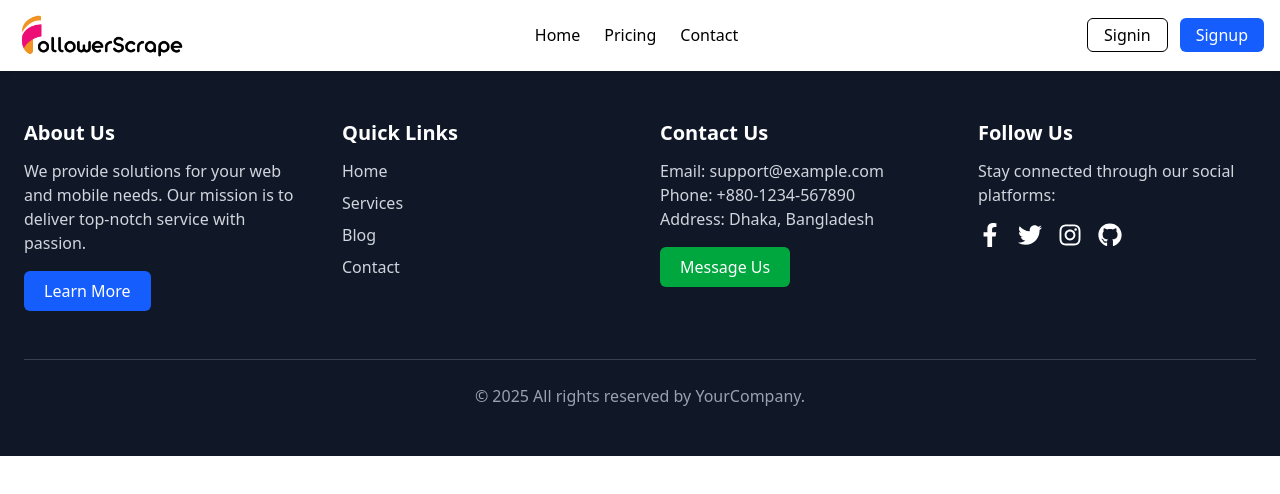
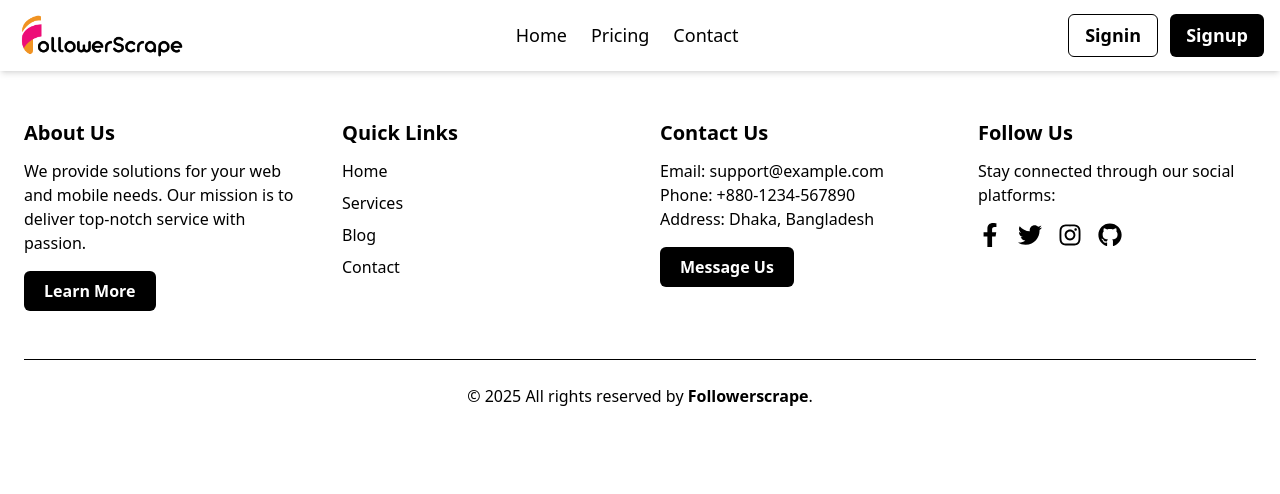
Before and after one commit to Team-Bitsec/followerscrape, a Next.js app: page / in a window 1280 px wide. Shown: the top 494 px of the page. Built offline with nearby package versions, Linux system fonts and the light colour scheme.

Commit message:
color and fontsize edit

```diff
--- a/app/components/footer/Footer.jsx
+++ b/app/components/footer/Footer.jsx
@@ -4,16 +4,16 @@ import { FaFacebookF, FaTwitter, FaInstagram, FaGithub } from 'react-icons/fa';
 
 export default function Footer() {
   return (
-    <footer className="bg-gray-900 text-white px-6 py-12">
+    <footer className="bg-white text-black px-6 py-12 ">
       <div className="max-w-7xl mx-auto grid grid-cols-1 sm:grid-cols-2 md:grid-cols-4 gap-10">
 
         {/* About Us */}
         <div>
           <h2 className="text-xl font-semibold mb-3">About Us</h2>
-          <p className="text-gray-300 mb-4">
+          <p className="text-black mb-4">
             We provide solutions for your web and mobile needs. Our mission is to deliver top-notch service with passion.
           </p>
-          <button className="bg-blue-600 hover:bg-blue-700 text-white px-5 py-2 rounded-md">
+          <button className="bg-black hover:bg-orange-300 text-white px-5 py-2 rounded-md hover:text-black font-bold cursor-pointer">
             Learn More
           </button>
         </div>
@@ -21,21 +21,21 @@ export default function Footer() {
         {/* Quick Links */}
         <div>
           <h2 className="text-xl font-semibold mb-3">Quick Links</h2>
-          <ul className="space-y-2 text-gray-300">
-            <li><a href="#" className="hover:text-white">Home</a></li>
-            <li><a href="#" className="hover:text-white">Services</a></li>
-            <li><a href="#" className="hover:text-white">Blog</a></li>
-            <li><a href="#" className="hover:text-white">Contact</a></li>
+          <ul className="space-y-2 text-black">
+            <li><a href="#" className="hover:text-orange-300">Home</a></li>
+            <li><a href="#" className="hover:text-orange-300">Services</a></li>
+            <li><a href="#" className="hover:text-orange-300">Blog</a></li>
+            <li><a href="#" className="hover:text-orange-300">Contact</a></li>
           </ul>
         </div>
 
         {/* Contact Us */}
         <div>
           <h2 className="text-xl font-semibold mb-3">Contact Us</h2>
-          <p className="text-gray-300">Email: support@example.com</p>
-          <p className="text-gray-300">Phone: +880-1234-567890</p>
-          <p className="text-gray-300 mb-4">Address: Dhaka, Bangladesh</p>
-          <button className="bg-green-600 hover:bg-green-700 text-white px-5 py-2 rounded-md">
+          <p className="text-black">Email: support@example.com</p>
+          <p className="text-black">Phone: +880-1234-567890</p>
+          <p className="text-black mb-4">Address: Dhaka, Bangladesh</p>
+          <button className="bg-black hover:text-black font-bold hover:bg-orange-300 text-white px-5 py-2 rounded-md cursor-pointer" >
             Message Us
           </button>
         </div>
@@ -43,7 +43,7 @@ export default function Footer() {
         {/* Follow Us */}
         <div>
           <h2 className="text-xl font-semibold mb-3">Follow Us</h2>
-          <p className="text-gray-300 mb-4">Stay connected through our social platforms:</p>
+          <p className="text-black mb-4">Stay connected through our social platforms:</p>
           <div className="flex space-x-4 text-2xl">
             <a href="#" className="hover:text-blue-500"><FaFacebookF /></a>
             <a href="#" className="hover:text-blue-400"><FaTwitter /></a>
@@ -54,8 +54,8 @@ export default function Footer() {
       </div>
 
       {/* Bottom */}
-      <div className="border-t border-gray-700 mt-12 pt-6 text-center text-gray-400">
-        © 2025 All rights reserved by YourCompany.
+      <div className="border-t border-black mt-12 pt-6 text-center text-black">
+        © 2025 All rights reserved by <span className='font-bold'>Followerscrape</span>.
       </div>
     </footer>
   );
--- a/app/components/hero/Header.jsx
+++ b/app/components/hero/Header.jsx
@@ -3,28 +3,32 @@
 
 import { useState } from "react";
 
+
+
+
+
 export default function Header() {
   const [isOpen, setIsOpen] = useState(false);
 
   return (
-    <nav className="bg-white shadow-md sticky top-0 z-50">
-      <div className="container mx-auto px-4 py-3 flex justify-between items-center">
+    <nav className="bg-white shadow-md sticky top-0 z-50 text-[18px]">
+      <div className="container mx-auto px-4 py-3 flex justify-between items-center cursor-pointer">
         {/* Left: Logo */}
         <div className="text-xl font-bold">
        <img src="/images/logo/logo-png.png" alt="followerscraper" width="170px" height="150px"/>
         </div>
 
         {/* Desktop Menu */}
-        <div className="hidden md:flex space-x-6">
-          <a href="#home" className="hover:text-blue-600">Home</a>
-          <a href="#pricing" className="hover:text-blue-600">Pricing</a>
-          <a href="#contact" className="hover:text-blue-600">Contact</a>
+        <div className="hidden md:flex space-x-6 ">
+          <a href="#home" className="hover:text-orange-300">Home</a>
+          <a href="#pricing" className="hover:text-orange-300">Pricing</a>
+          <a href="#contact" className="hover:text-orange-300">Contact</a>
         </div>
 
         {/* Right side: Auth Buttons */}
-        <div className="hidden md:flex space-x-3">
-          <button className="px-4 py-1 border rounded-md hover:bg-gray-100">Signin</button>
-          <button className="px-4 py-1 bg-blue-600 text-white rounded-md hover:bg-blue-700">Signup</button>
+        <div className="hidden md:flex space-x-3 font-bold ">
+          <button className="px-4 py-1 border rounded-md hover:bg-gray-100 cursor-pointer">Signin</button>
+          <button className="px-4 py-2 bg-black text-white rounded-md hover:bg-orange-300 hover:text-black cursor-pointer">Signup</button>
         </div>
 
         {/* Mobile Menu Button */}
@@ -43,11 +47,11 @@ export default function Header() {
       {/* Mobile Menu Dropdown */}
       {isOpen && (
         <div className="md:hidden px-4 pb-4 space-y-2 text-center">
-          <a href="#home" className="block hover:text-blue-600">Home</a>
-          <a href="#pricing" className="block hover:text-blue-600">Pricing</a>
-          <a href="#contact" className="block hover:text-blue-600">Contact</a>
+        <a href="#home" className="block hover:text-orange-300">Home</a>
+          <a href="#pricing" className="block hover:text-orange-300">Pricing</a>
+          <a href="#contact" className="block hover:text-orange-300">Contact</a>
           <button className="w-full mt-2 py-1 border rounded-md">Signin</button>
-          <button className="w-full py-1 bg-blue-600 text-white rounded-md">Signup</button>
+          <button className="w-full py-1 bg-black text-white rounded-md">Signup</button>
         </div>
       )}
     </nav>
```
